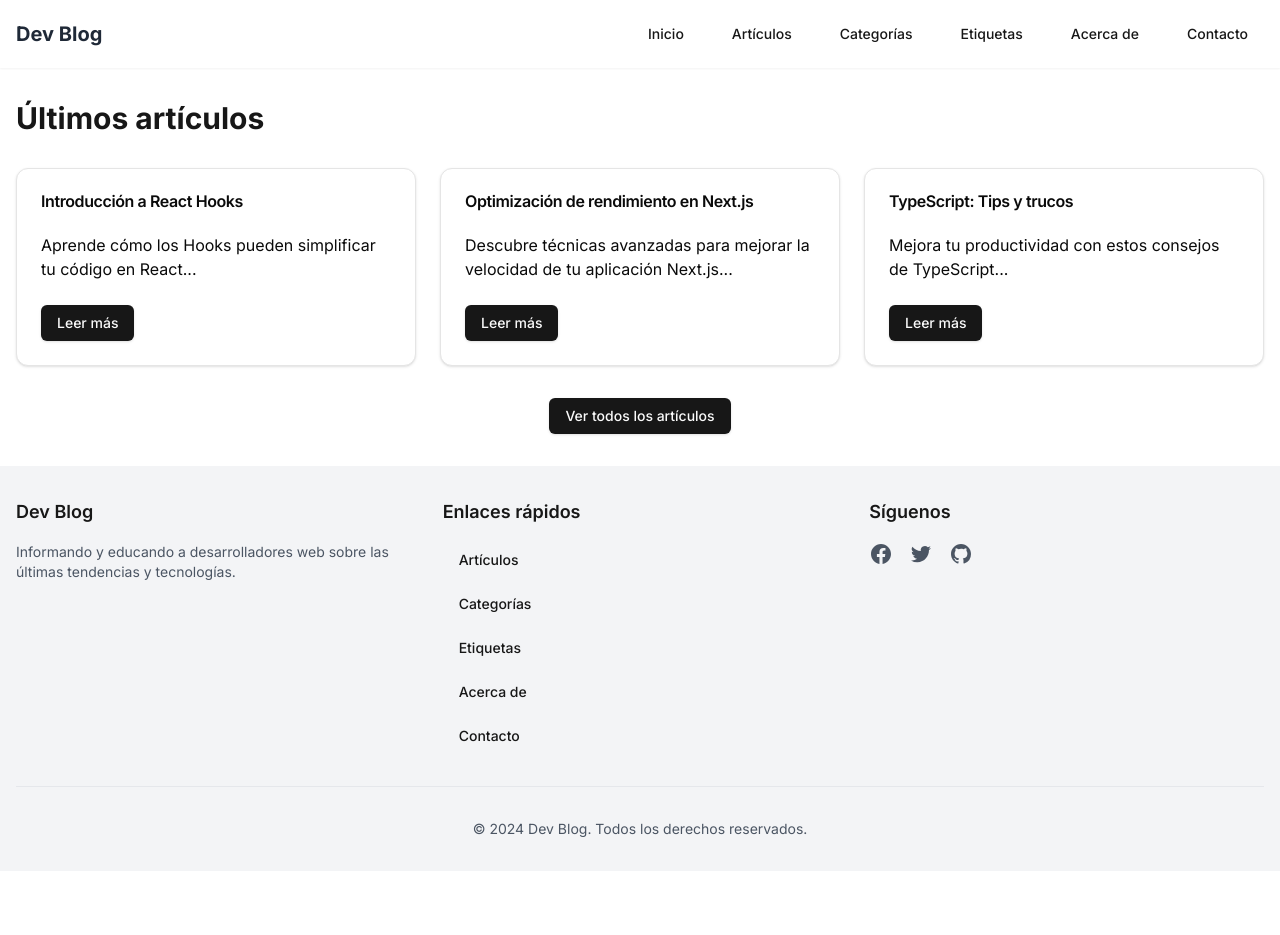
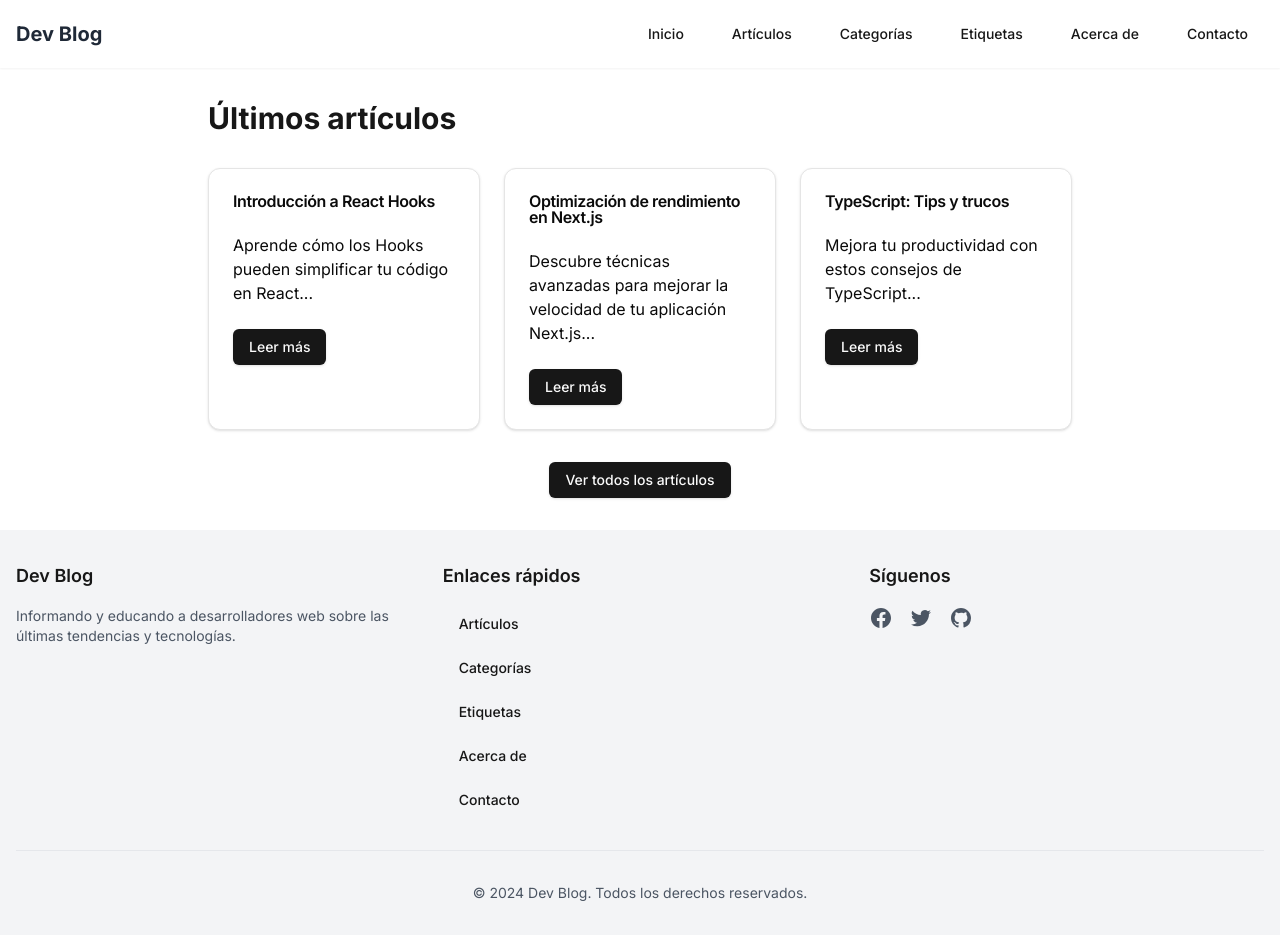
Before and after one commit to OslarCode/dev-blog, a Next.js app: page / in a window 1280 px wide. Before the commit the page ends 871 px from the top, so only its background shows below. Built offline with nearby package versions, Linux system fonts and the light colour scheme.

Commit message:
fix-layout

```diff
--- a/src/app/layout.tsx
+++ b/src/app/layout.tsx
@@ -18,10 +18,10 @@ export default function RootLayout({
   children: React.ReactNode;
 }) {
   return (
-    <html lang="es">
+    <html lang="es" className="bg-gray-50">
       <body className={`${inter.className} min-h-screen flex flex-col`}>
         <Header />
-        <main className="flex-grow container mx-auto px-4 py-8">
+        <main className="flex-grow container mx-auto px-4 py-8 max-w-4xl">
           {children}
         </main>
         <Footer />
```
